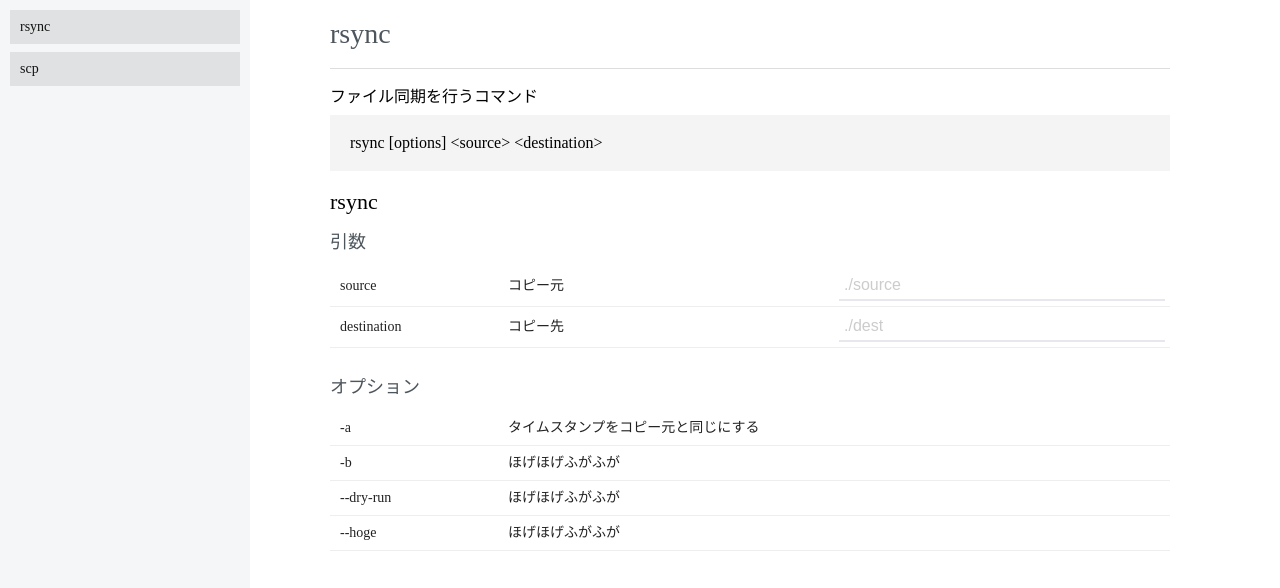
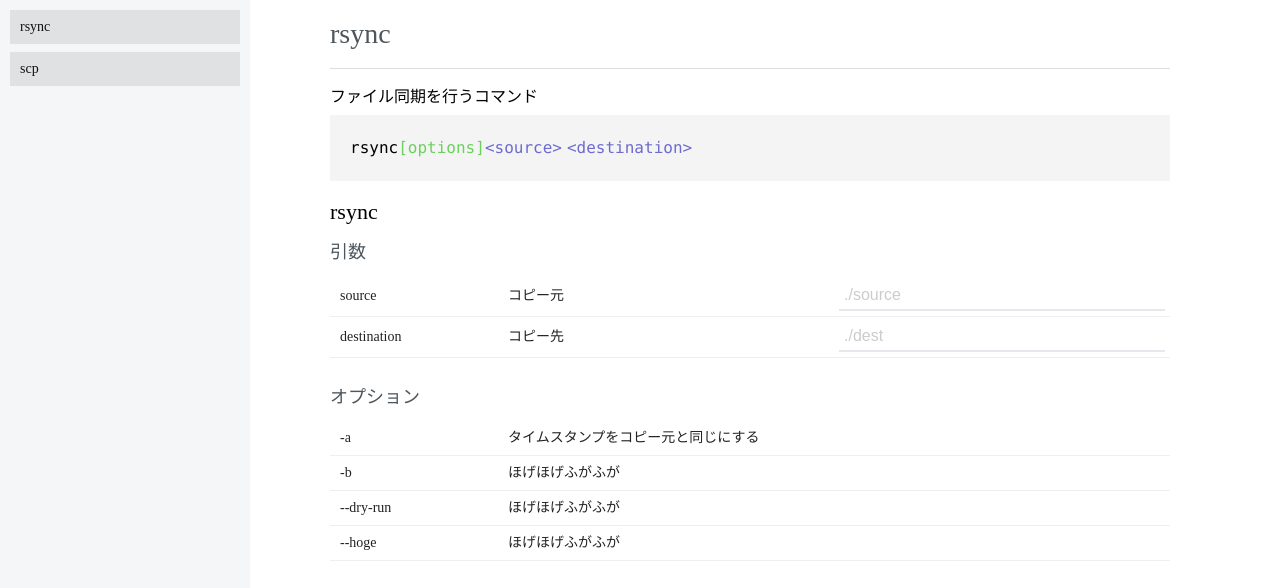
Before and after one commit to hogesuke/linux-command-generator, an Angular app: page /commands/rsync in a window 1280 px wide. Shown: the top 588 px of the page. Built offline with nearby package versions, Linux system fonts and the light colour scheme.

Commit message:
構文のstyleを修正

```diff
--- a/src/app/commands/command/command.component.html
+++ b/src/app/commands/command/command.component.html
@@ -5,7 +5,11 @@
   </div>
 
   <div class="command-grammar">
-    <span>{{ command.grammar }}</span>
+    <span>{{ command.name }}</span>
+    <span class="options" *ngIf="command.hasOption()">[options]</span>
+    <span class="args" *ngIf="command.hasArg()">
+      <span *ngFor="let arg of command.args"><{{ arg.name }}></span>
+    </span>
   </div>
 
   <div class="result">
--- a/src/app/commands/command/command.component.scss
+++ b/src/app/commands/command/command.component.scss
@@ -22,9 +22,21 @@ table {
 }
 
 .command-grammar {
-  padding: 20px;
+  padding: 25px 20px;
   background-color: #f4f4f5;
   font-size: 16px;
+  font-family: 'Roboto Mono', Monaco, courier, monospace;
+
+  .options {
+    color: #6cd05d;
+  }
+  .args {
+    color: #6d6bce;
+
+    span:not(:last-child) {
+      margin-right: 5px;
+    }
+  }
 }
 
 .result {
--- a/src/app/commands/command/command.ts
+++ b/src/app/commands/command/command.ts
@@ -7,15 +7,21 @@ export class Command {
   description: string;
   args: Argument[];
   options: Option[];
-  grammar: string;
   optionHolder: OptionHolder;
 
-  constructor(name: string, description: string, args: Argument[], options: Option[], grammar: string) {
+  constructor(name: string, description: string, args: Argument[], options: Option[]) {
     this.name         = name;
     this.description  = description;
     this.args         = args;
     this.options      = options;
-    this.grammar      = grammar;
     this.optionHolder = new OptionHolder();
   }
+
+  hasOption(): boolean {
+    return this.options && this.options.length > 0;
+  }
+
+  hasArg(): boolean {
+    return this.args && this.args.length > 0;
+  }
 }
--- a/src/app/commands/shared/command.service.ts
+++ b/src/app/commands/shared/command.service.ts
@@ -19,8 +19,7 @@ export class CommandService {
         new Option('-b', 'ほげほげふがふが', null, true, '-b'),
         new Option('--dry-run', 'ほげほげふがふが', null, false, '--dry-run'),
         new Option('--hoge', 'ほげほげふがふが', new Argument('foo', 'ぴよぴよ', true, './foo'), false, '--dry-run')
-      ],
-      'rsync [options] <source> <destination>'
+      ]
     ),
     new Command(
       'scp',
@@ -31,8 +30,7 @@ export class CommandService {
       ],
       [
         new Option('-p', 'タイムスタンプ、モードをコピー元と同じにする', null, true, '-p')
-      ],
-      'scp [options] <source> <destination>'
+      ]
     )
   ];
 
```
